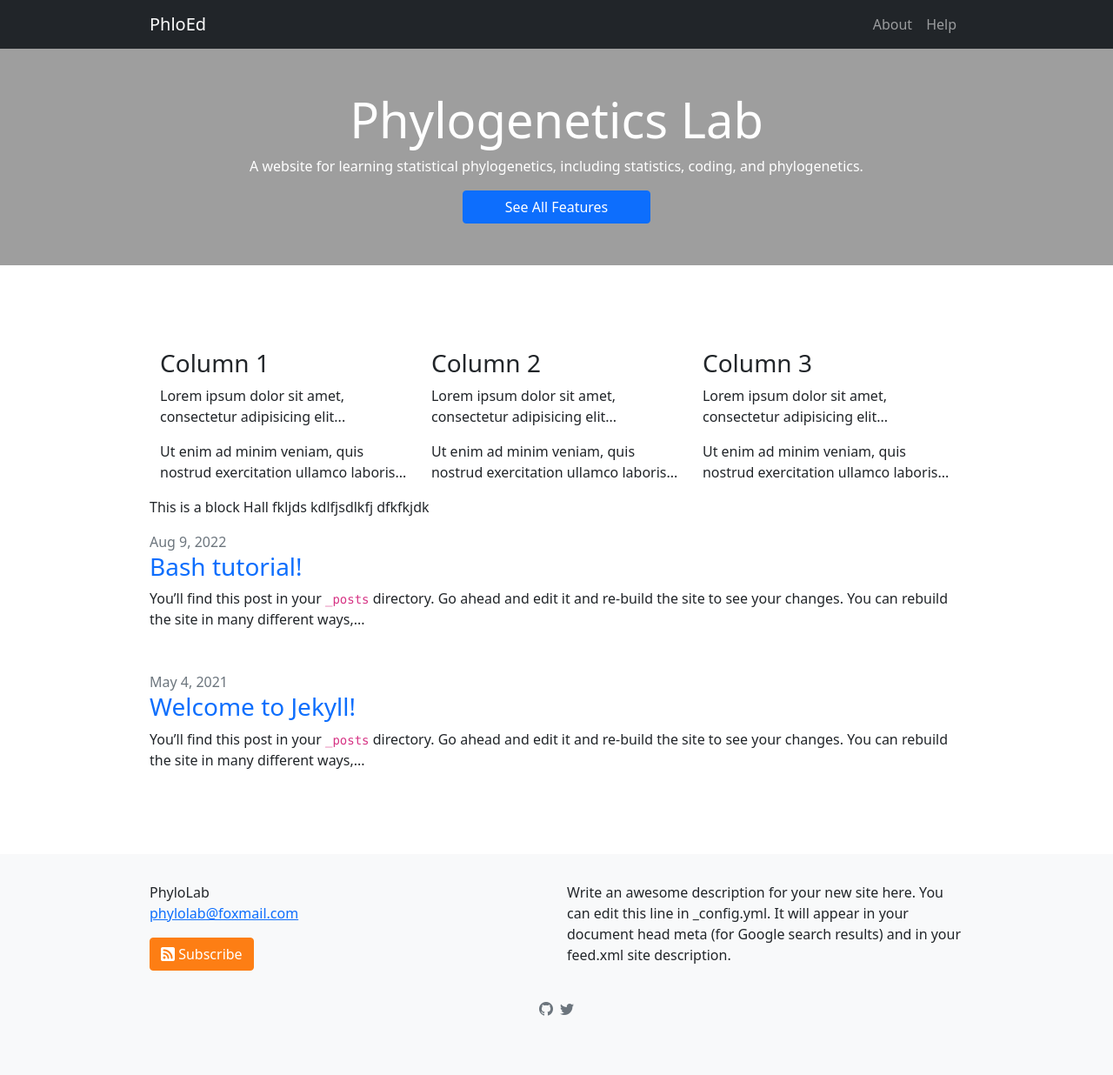
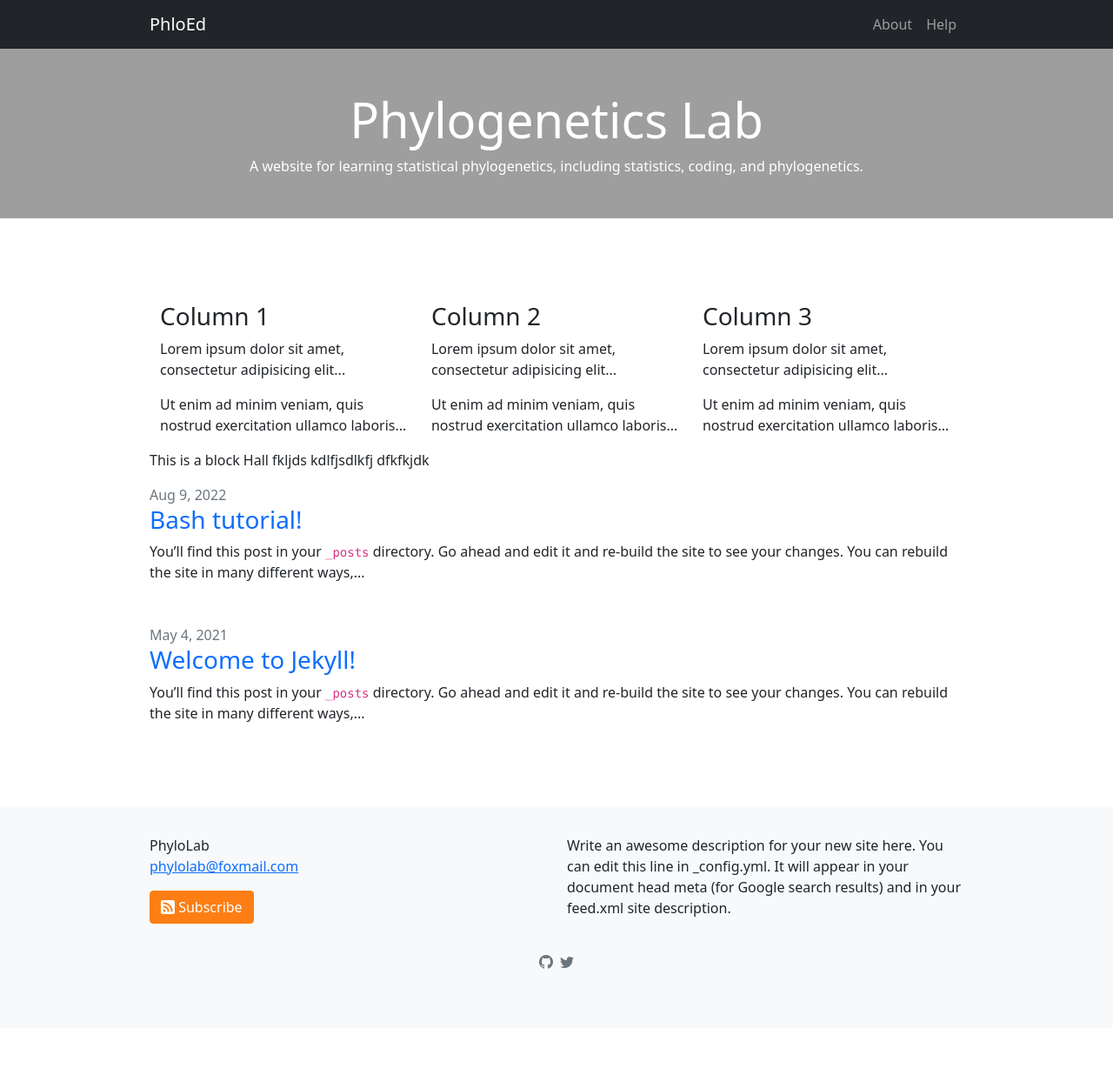
Before and after one commit to lliu1871/PhyEd, a Jekyll site: the page built from index.markdown, in a window 1280 px wide. Shown: the whole page at 87% size. Built offline with Jekyll 4.4.1, drawn with Linux system fonts in a browser that asks for light colours; after the commit the page ends 1182 px from its top, so only the background shows below that.

Commit message:
Update header.html

```diff
--- a/_includes/header.html
+++ b/_includes/header.html
@@ -30,8 +30,9 @@
     <div class="container py-5 text-center">
         <h1 class="display-4 font-weight-bold">Phylogenetics Lab</h1>
         <p class="font-italic mb-0">A website for learning statistical phylogenetics, including statistics, coding, and phylogenetics.</p>
-        <p></p>
+        <!--
         <a href="https://bioinformatics.phylolab.net" role="button" class="btn btn-primary px-5">See All Features</a>
+        -->
     </div>
 </div>
 
```
